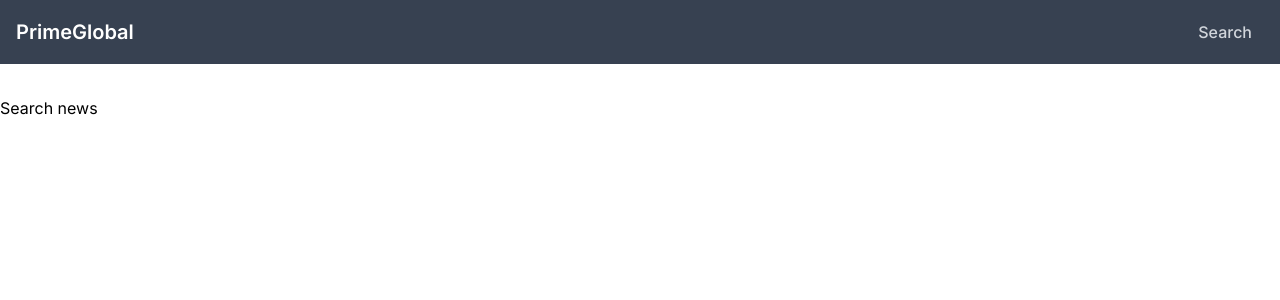
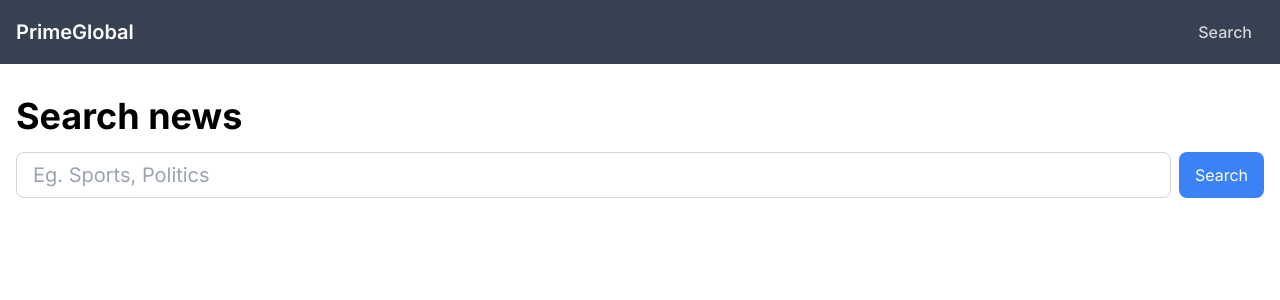
Before and after one commit to kunalkashyap-1/News_NextJS, a Next.js app: page /search in a window 1280 px wide. Shown: the top 300 px of the page. Built offline with nearby package versions, Linux system fonts and the light colour scheme.

Commit message:
search page

```diff
--- a/src/app/page.tsx
+++ b/src/app/page.tsx
@@ -8,7 +8,8 @@ export default async function HomePage() {
   );
   return (
     <div>
-      <h1 className="text-xl">Breaking news</h1>
+      <h1 className="text-4xl mx-4 underline">Breaking news</h1>
+      <hr/>
       <ArticleGrid articles={news.Data}/>
     </div>
   );
--- a/src/app/search/page.tsx
+++ b/src/app/search/page.tsx
@@ -1,7 +1,65 @@
+"use client";
+import { useState } from "react";
+import { NewsArticles, Response } from "../../../models/NewsArticles";
+import { getData } from "../../api";
+import ArticleGrid from "../../components/ArticleGrid";
+
+
 const Search = () => {
+  const [searchResults, setSearchResults] = useState<NewsArticles[] | null>(
+    null
+  );
+  const [isLoading, setIsLoading] = useState(false);
+
+  const handleSubmit = async (e: React.FormEvent<HTMLFormElement>) => {
+    e.preventDefault();
+    const formData = new FormData(e.target as HTMLFormElement);
+    const searchQuery = formData.get("searchQuery")?.toString().trim();
+
+    if(searchQuery){
+      try{
+        setSearchResults(null);
+        setIsLoading(true);
+      const news: Response = await getData(
+        `https://feedparsify.cyclic.app/search/${searchQuery}`
+      );
+      setSearchResults(news.Data);
+      }
+      catch(error){
+        console.log(error);
+      }finally{
+        setIsLoading(false);
+      }
+  }};
+
   return (
-    <div>
-      <h1>Search news</h1>
+    <div className="mx-4">
+      <h1 className="text-4xl font-bold mb-4">Search news</h1>
+      <form className="flex" onSubmit={handleSubmit}>
+        <label className="sr-only" htmlFor="searchQuery">
+          Search Query:
+        </label>
+        <input
+          type="text"
+          name="searchQuery"
+          id="searchQuery"
+          placeholder="Eg. Sports, Politics"
+          className="flex-grow px-4 py-2 mr-2 text-base lg:text-lg xl:text-xl border border-gray-300 rounded-lg focus:outline-none focus:border-blue-500"
+        />
+        <input
+          type="submit"
+          value="Search"
+          className="px-4 py-2 text-white bg-blue-500 rounded-lg hover:bg-blue-600 focus:outline-none"
+        />
+      </form>
+      <div className="flex flex-col align-center ">
+        {isLoading &&
+        <div className="flex items-center justify-center h-20">
+        <div className="animate-spin rounded-full h-16 w-16 border-t-2 border-b-2 border-gray-900"></div>
+      </div>}
+        {searchResults?.length === 0 && <p>Noting found try a different Query</p>}
+        {searchResults && <ArticleGrid articles={searchResults}/>}
+      </div>
     </div>
   );
 };
--- a/src/components/ArticleGrid.tsx
+++ b/src/components/ArticleGrid.tsx
@@ -8,7 +8,7 @@ interface NewsArticlesProps {
 const ArticleGrid = ({ articles }: NewsArticlesProps) => {
   return (
     <div className="container mx-auto">
-      <div className="grid grid-cols-4 ">
+      <div className="grid grid-cols-3 ">
         {articles.map((article) => {
           return <div key={article.link} className="col-span-6 sm:col-span-1 card-custom" >
             <ArticleModel article={article}/>
```
Also changed, not shown: public/loading.svg (added).
